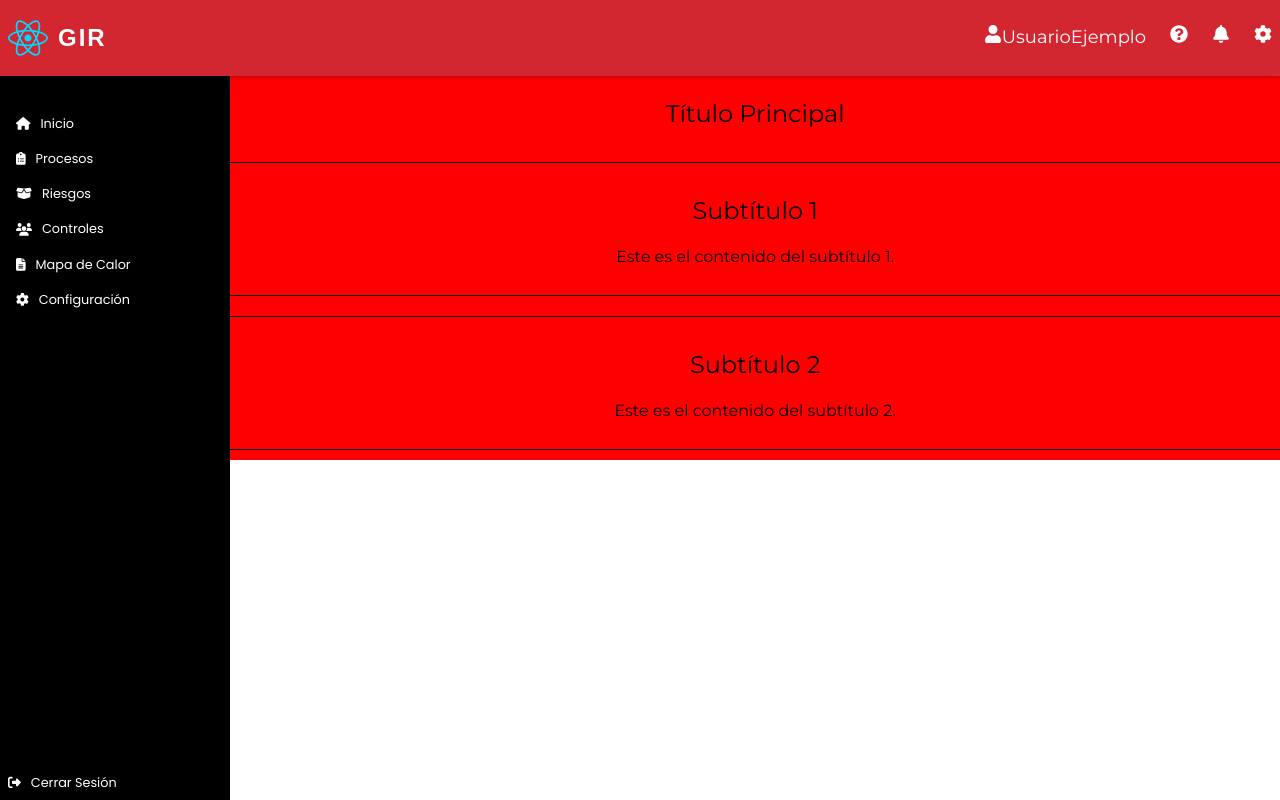
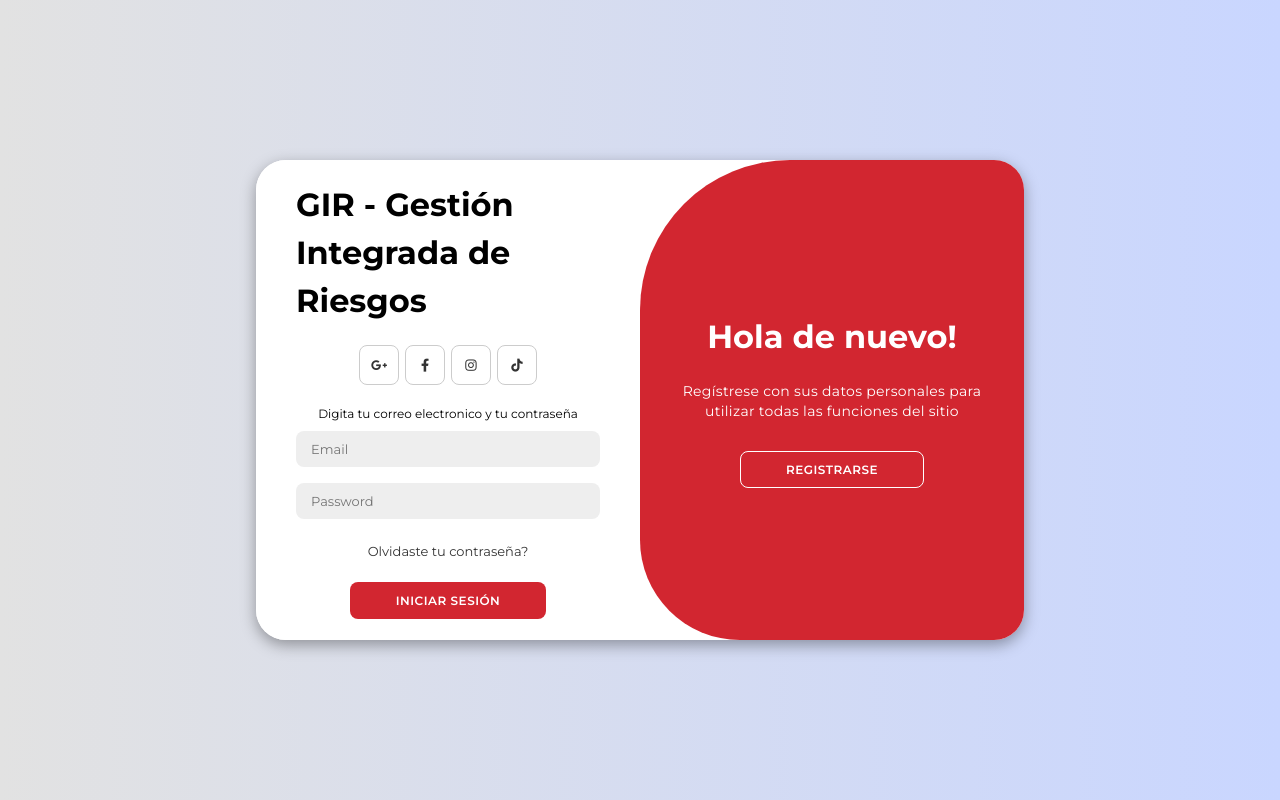
Before and after one commit to bldm99/girProject, a React (Vite) app: page /login in a window 1280 px wide. Built offline with nearby package versions, Linux system fonts and the light colour scheme.

Commit message:
Mensaje del commit

```diff
--- a/index.html
+++ b/index.html
@@ -8,6 +8,7 @@
     <link href="https://fonts.googleapis.com/css2?family=Montserrat&family=Prata&display=swap" rel="stylesheet">
     <link href="https://fonts.googleapis.com/css2?family=Pacifico&display=swap" rel="stylesheet">
     <link rel="stylesheet" href="https://fonts.googleapis.com/css2?family=Material+Symbols+Rounded:opsz,wght,FILL,GRAD@48,600,0,0" />
+    <link rel="stylesheet" href="https://cdnjs.cloudflare.com/ajax/libs/font-awesome/6.4.2/css/all.min.css">
   </head>
   <body>
     <div id="root"></div>
--- a/src/App.jsx
+++ b/src/App.jsx
@@ -9,6 +9,8 @@
 //Componentes importados
 import Menu from './componentes/menu/Menu'
 import Cuerpo from './componentes/cuerpo/Cuerpo'
+import Login from './componentes/login/login'
+
 
 function App() {
   const [count, setCount] = useState(0)
@@ -20,7 +22,9 @@
         <Route>
           <Route path="/*" element={<><Menu /><Cuerpo/></>} />
         </Route>
-
+        <Route>
+          <Route path="/login" element={<><Login /></>} />
+        </Route>
 
       </Routes>
     </BrowserRouter>
--- /dev/null
+++ b/src/componentes/login/login.css
@@ -0,0 +1,210 @@
+@import url('https://fonts.googleapis.com/css2?family=Montserrat:wght@300;400;500;600;700&display=swap');
+
+*{
+    margin: 0;
+    padding: 0;
+    box-sizing: border-box;
+    font-family: 'Montserrat', sans-serif;
+}
+
+body{
+    background-color: #c9d6ff;
+    background: linear-gradient(to right, #e2e2e2, #c9d6ff);
+    display: flex;
+    align-items: center;
+    justify-content: center;
+    flex-direction: column;
+    height: 100vh;
+}
+
+.container{
+    background-color: #fff;
+    border-radius: 30px;
+    box-shadow: 0 5px 15px rgba(0, 0, 0, 0.35);
+    position: relative;
+    overflow: hidden;
+    width: 768px;
+    max-width: 100%;
+    min-height: 480px;
+}
+
+.container p{
+    font-size: 14px;
+    line-height: 20px;
+    letter-spacing: 0.3px;
+    margin: 20px 0;
+}
+
+.container span{
+    font-size: 12px;
+}
+
+.container a{
+    color: #333;
+    font-size: 13px;
+    text-decoration: none;
+    margin: 15px 0 10px;
+}
+
+.container button{
+    background-color: #d22630;
+    color: #fff;
+    font-size: 12px;
+    padding: 10px 45px;
+    border: 1px solid transparent;
+    border-radius: 8px;
+    font-weight: 600;
+    letter-spacing: 0.5px;
+    text-transform: uppercase;
+    margin-top: 10px;
+    cursor: pointer;
+}
+
+.container button.hidden{
+    background-color: transparent;
+    border-color: #fff;
+}
+
+.container form{
+    background-color: #fff;
+    display: flex;
+    align-items: center;
+    justify-content: center;
+    flex-direction: column;
+    padding: 0 40px;
+    height: 100%;
+}
+
+.container input{
+    background-color: #eee;
+    border: none;
+    margin: 8px 0;
+    padding: 10px 15px;
+    font-size: 13px;
+    border-radius: 8px;
+    width: 100%;
+    outline: none;
+}
+
+.form-container{
+    position: absolute;
+    top: 0;
+    height: 100%;
+    transition: all 0.6s ease-in-out;
+}
+
+.sign-in{
+    left: 0;
+    width: 50%;
+    z-index: 2;
+}
+
+.container.active .sign-in{
+    transform: translateX(100%);
+}
+
+.sign-up{
+    left: 0;
+    width: 50%;
+    opacity: 0;
+    z-index: 1;
+}
+
+.container.active .sign-up{
+    transform: translateX(100%);
+    opacity: 1;
+    z-index: 5;
+    animation: move 0.6s;
+}
+
+@keyframes move{
+    0%, 49.99%{
+        opacity: 0;
+        z-index: 1;
+    }
+    50%, 100%{
+        opacity: 1;
+        z-index: 5;
+    }
+}
+
+.social-icons{
+    margin: 20px 0;
+}
+
+.social-icons a{
+    border: 1px solid #ccc;
+    border-radius: 20%;
+    display: inline-flex;
+    justify-content: center;
+    align-items: center;
+    margin: 0 3px;
+    width: 40px;
+    height: 40px;
+}
+
+.toggle-container{
+    position: absolute;
+    top: 0;
+    left: 50%;
+    width: 50%;
+    height: 100%;
+    overflow: hidden;
+    transition: all 0.6s ease-in-out;
+    border-radius: 150px 0 0 100px;
+    z-index: 1000;
+}
+
+.container.active .toggle-container{
+    transform: translateX(-100%);
+    border-radius: 0 150px 100px 0;
+}
+
+.toggle{
+    background-color: #d22630;
+    height: 100%;
+    background: linear-gradient(to right, #d22630, #d22630);
+    color: #fff;
+    position: relative;
+    left: -100%;
+    height: 100%;
+    width: 200%;
+    transform: translateX(0);
+    transition: all 0.6s ease-in-out;
+}
+
+.container.active .toggle{
+    transform: translateX(50%);
+}
+
+.toggle-panel{
+    position: absolute;
+    width: 50%;
+    height: 100%;
+    display: flex;
+    align-items: center;
+    justify-content: center;
+    flex-direction: column;
+    padding: 0 30px;
+    text-align: center;
+    top: 0;
+    transform: translateX(0);
+    transition: all 0.6s ease-in-out;
+}
+
+.toggle-left{
+    transform: translateX(-200%);
+}
+
+.container.active .toggle-left{
+    transform: translateX(0);
+}
+
+.toggle-right{
+    right: 0;
+    transform: translateX(0);
+}
+
+.container.active .toggle-right{
+    transform: translateX(200%);
+}
--- /dev/null
+++ b/src/componentes/login/login.jsx
@@ -0,0 +1,58 @@
+import React from 'react';
+import './login.css';
+
+const Login = () => {
+
+    return (
+        <div className="container" id="container">
+            <div className="form-container sign-up">
+                <form>
+                    <h1>Crear un nuevo usuario</h1>
+                    <div className="social-icons">
+                        <a href="#" className="icon"><i className="fa-brands fa-google-plus-g"></i></a>
+                        <a href="#" className="icon"><i className="fa-brands fa-facebook-f"></i></a>
+                        <a href="#" className="icon"><i className="fa-brands fa-github"></i></a>
+                        <a href="#" className="icon"><i className="fa-brands fa-linkedin-in"></i></a>
+                    </div>
+                    <span>Usa tu correo electronico para registrarte</span>
+                    <input type="text" placeholder="Name" />
+                    <input type="email" placeholder="Email" />
+                    <input type="password" placeholder="Password" />
+                    <button>Iniciar Sesión</button>
+                </form>
+            </div>
+            <div className="form-container sign-in">
+                <form>
+                    <h1>GIR - Gestión Integrada de Riesgos</h1>
+                    <div className="social-icons">
+                        <a href="#" className="icon"><i className="fa-brands fa-google-plus-g"></i></a>
+                        <a href="#" className="icon"><i className="fa-brands fa-facebook-f"></i></a>
+                        <a href="#" className="icon"><i className="fa-brands fa-instagram"></i></a>
+                        <a href="#" className="icon"><i className="fa-brands fa-tiktok"></i></a>
+                    </div>
+                    <span>Digita tu correo electronico y tu contraseña</span>
+                    <input type="email" placeholder="Email" />
+                    <input type="password" placeholder="Password" />
+                    <a href="#">Olvidaste tu contraseña?</a>
+                    <button>Iniciar Sesión</button>
+                </form>
+            </div>
+            <div className="toggle-container">
+                <div className="toggle">
+                    <div className="toggle-panel toggle-left">
+                        <h1>Bienvenido de Nuevo!</h1>
+                        <p>Regístrese con sus datos personales para utilizar todas las funciones del sitio</p>
+                        <button className="hidden" id="login">Sign In</button>
+                    </div>
+                    <div className="toggle-panel toggle-right">
+                        <h1>Hola de nuevo!</h1>
+                        <p>Regístrese con sus datos personales para utilizar todas las funciones del sitio</p>
+                        <button className="hidden" id="register">Registrarse</button>
+                    </div>
+                </div>
+            </div>
+        </div>
+    );
+}
+
+export default Login;
```
